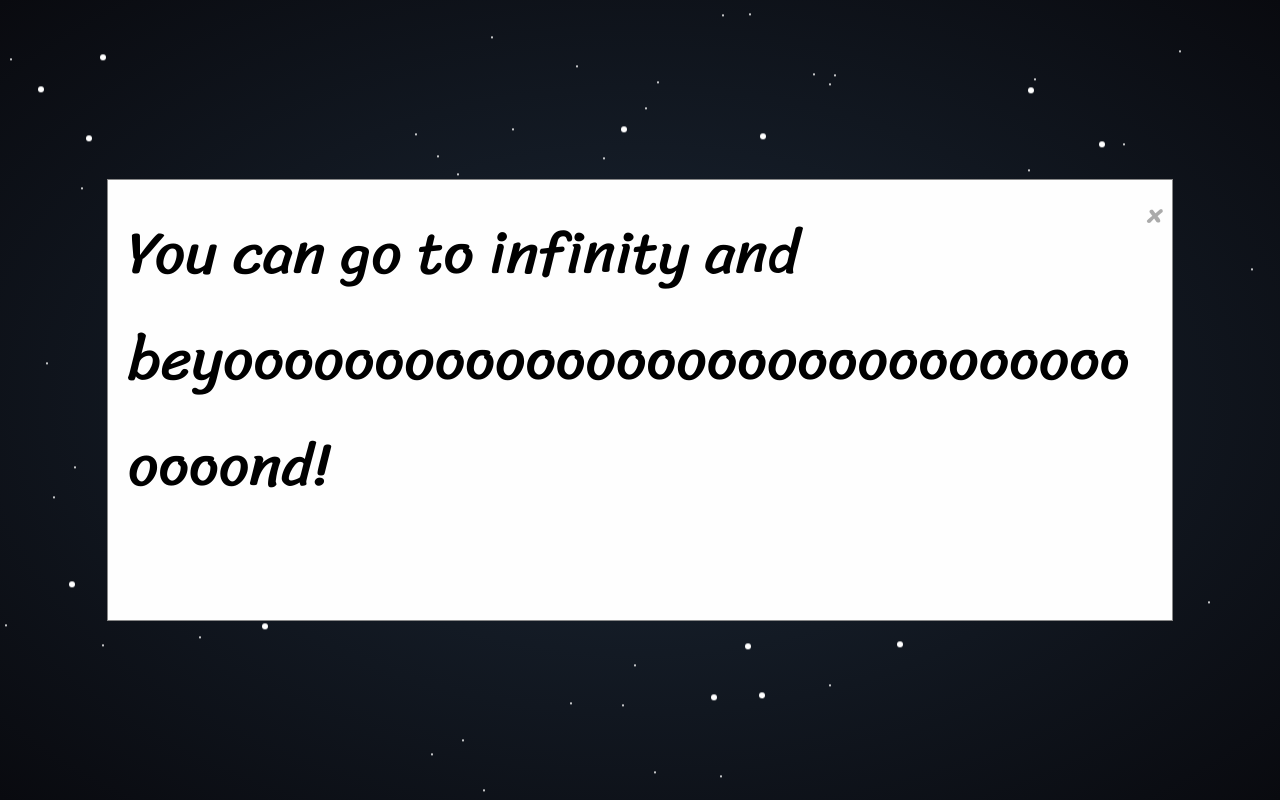
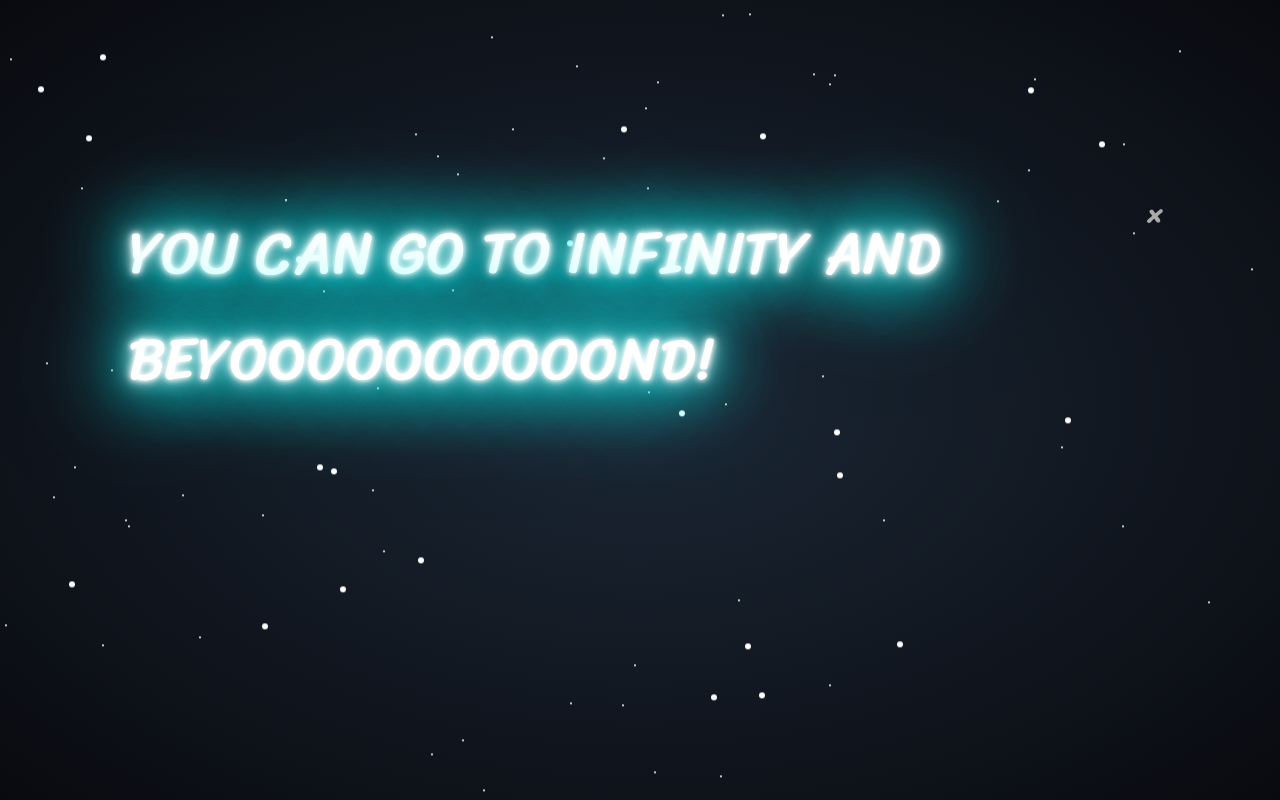
Before and after one commit to NoemiMS/de-mujer-a-mujer, a plain HTML site: page index.html in a window 1280 px wide. Both pictures are taken after a click on the button "Know the secret!". Drawn offline with Linux system fonts and the light colour scheme.

Commit message:
Improve modal content design

```diff
--- a/index.html
+++ b/index.html
@@ -20,7 +20,7 @@
 
             <div class="secret-modal__content">
                 <span class="secret-modal__close">&times;</span>
-                <p>You can go to infinity and beyoooooooooooooooooooooooooooooooooond!</p>
+                <p class="neon-decoration"> You can go to infinity and beyoooooooooond!</p>
             </div>
 
 
--- a/style.css
+++ b/style.css
@@ -73,10 +73,7 @@
 }
 
 .secret-modal__content {
-    background-color: #fefefe;
-    margin: auto;
     padding: 20px;
-    border: 1px solid #888;
     min-height: 50%;
     width: 80%;
     z-index: 0;
@@ -101,6 +98,20 @@
     color: #000;
     text-decoration: none;
     cursor: pointer;
+}
+
+.neon-decoration {
+    color: #fff;
+    text-transform: uppercase;
+    text-shadow:
+        0 0 5px #fff,
+        0 0 10px #fff,
+        0 0 20px #fff,
+        0 0 40px #0ff,
+        0 0 80px #0ff,
+        0 0 90px #0ff,
+        0 0 100px #0ff,
+        0 0 150px #0ff;
 }
 
 
```
